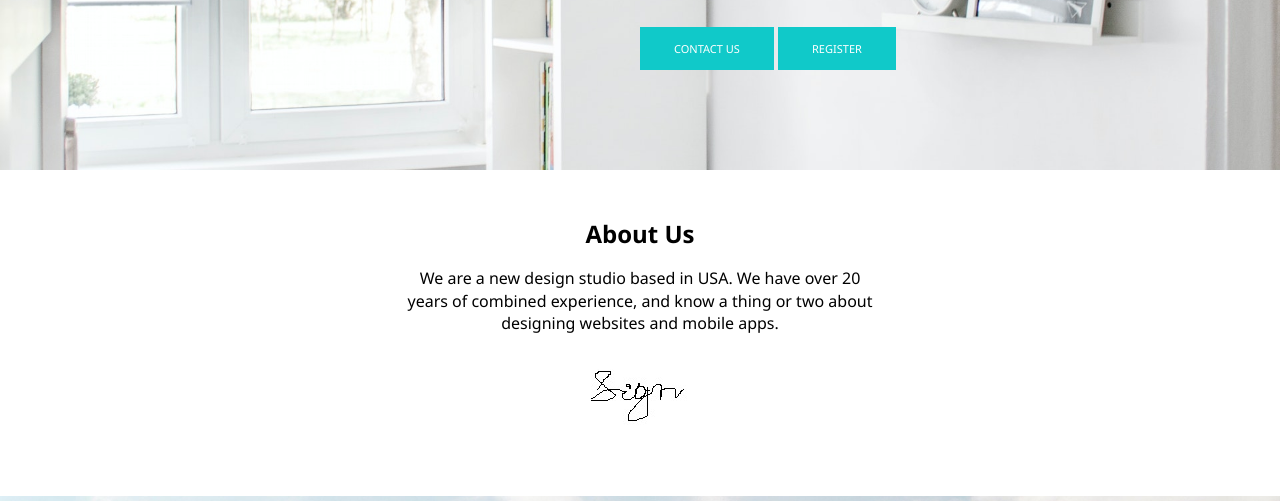
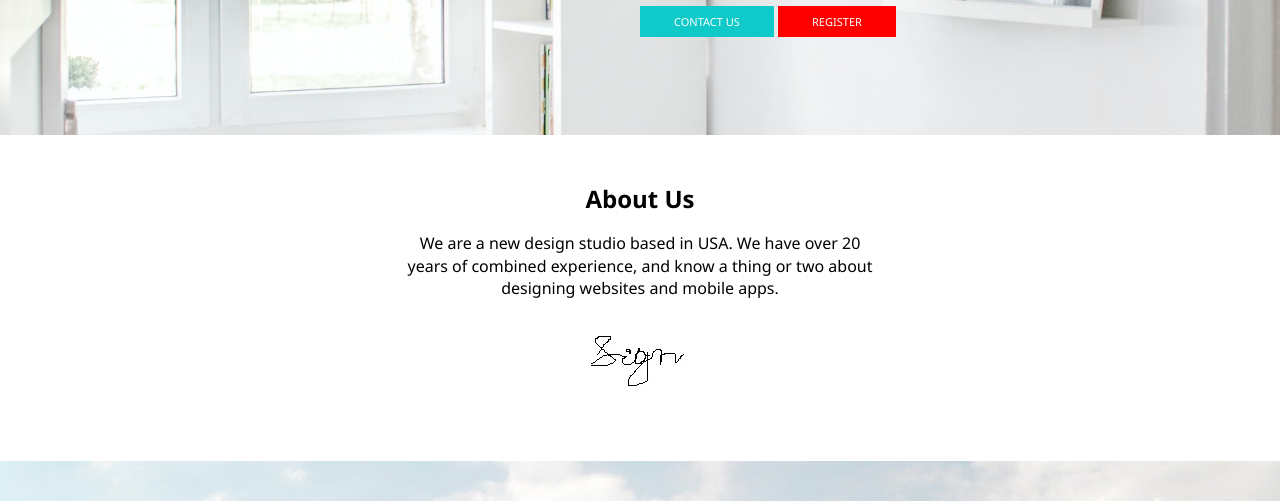
Before and after one commit to alby-beep/My-sample-website, a plain HTML site: page index.html in a window 1280 px wide. Shown: the part 299-800 px from the top of the page. Drawn offline with Linux system fonts and the light colour scheme.

Commit message:
Update new_style.css

```diff
--- a/css/new_style.css
+++ b/css/new_style.css
@@ -48,13 +48,15 @@ font-weight: bold;
 }
 .btn{
     margin-top: 20px;
-    display: inline-block;
     font-size:11px;
     color:#fff;
     background: #10C9C9;
     padding: 8px 34px;
     border:none;
     cursor: pointer;
+}
+.btn-reg{
+    background:red;
 }
 .w3-light-grey{
     background-color:#f1f1f1;
```
